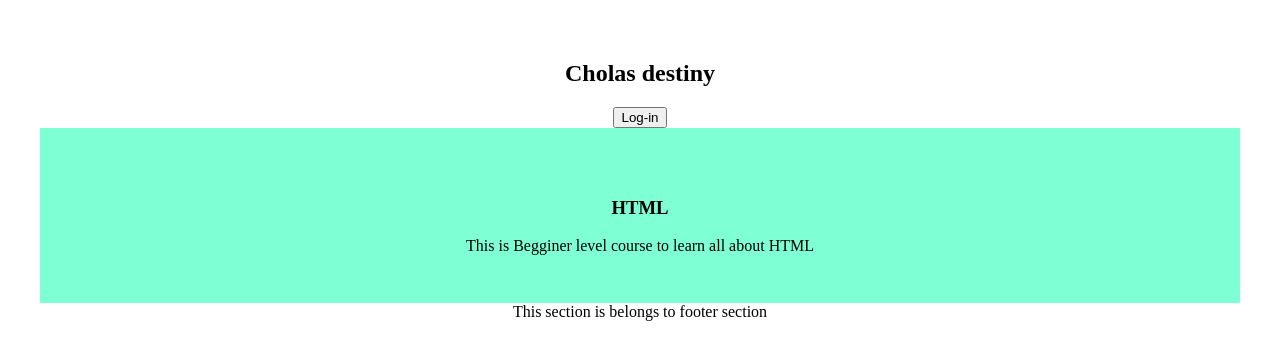
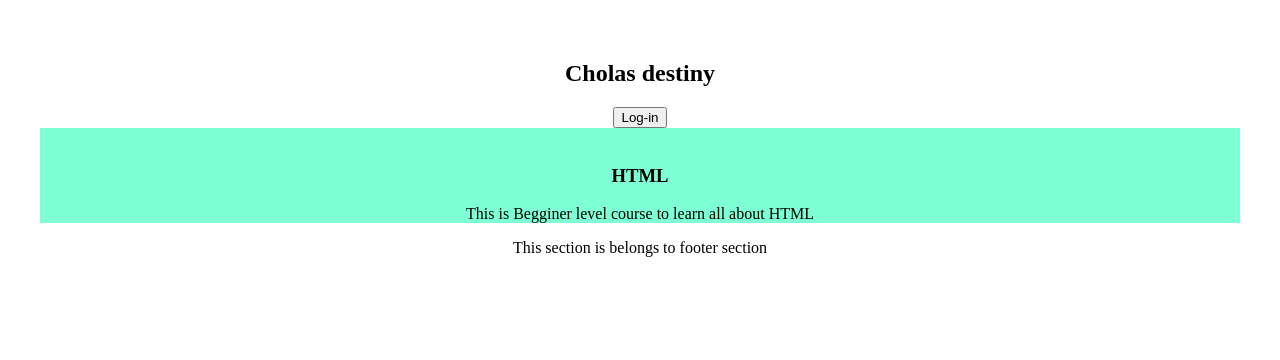
Before and after one commit to gkishalan/React, a React (Vite) app in the folder React-App/: page / in a window 1280 px wide. Shown: the top 360 px of the page. Built offline with nearby package versions, Linux system fonts and the light colour scheme.

Commit message:
Imported Course.module.css in Course.jsx and changed the background color

```diff
--- a/React-App/src/Course/Course.jsx
+++ b/React-App/src/Course/Course.jsx
@@ -1,6 +1,8 @@
+import styles from './Course.module.css'
+
 function Course(){
     return(
-        <div className = "card">
+        <div className = {styles.card}>
             <img src="" alt="" />
             <h3>HTML</h3>
             <p>This is Begginer level course to learn all about HTML </p>
--- /dev/null
+++ b/React-App/src/Course/Course.module.css
@@ -0,0 +1,3 @@
+.card {
+    background-color: aquamarine;
+}
--- a/React-App/src/index.css
+++ b/React-App/src/index.css
@@ -1,3 +1,3 @@
-.card {
+/*.card {
   background-color: aquamarine;
-}
+}*/
```
